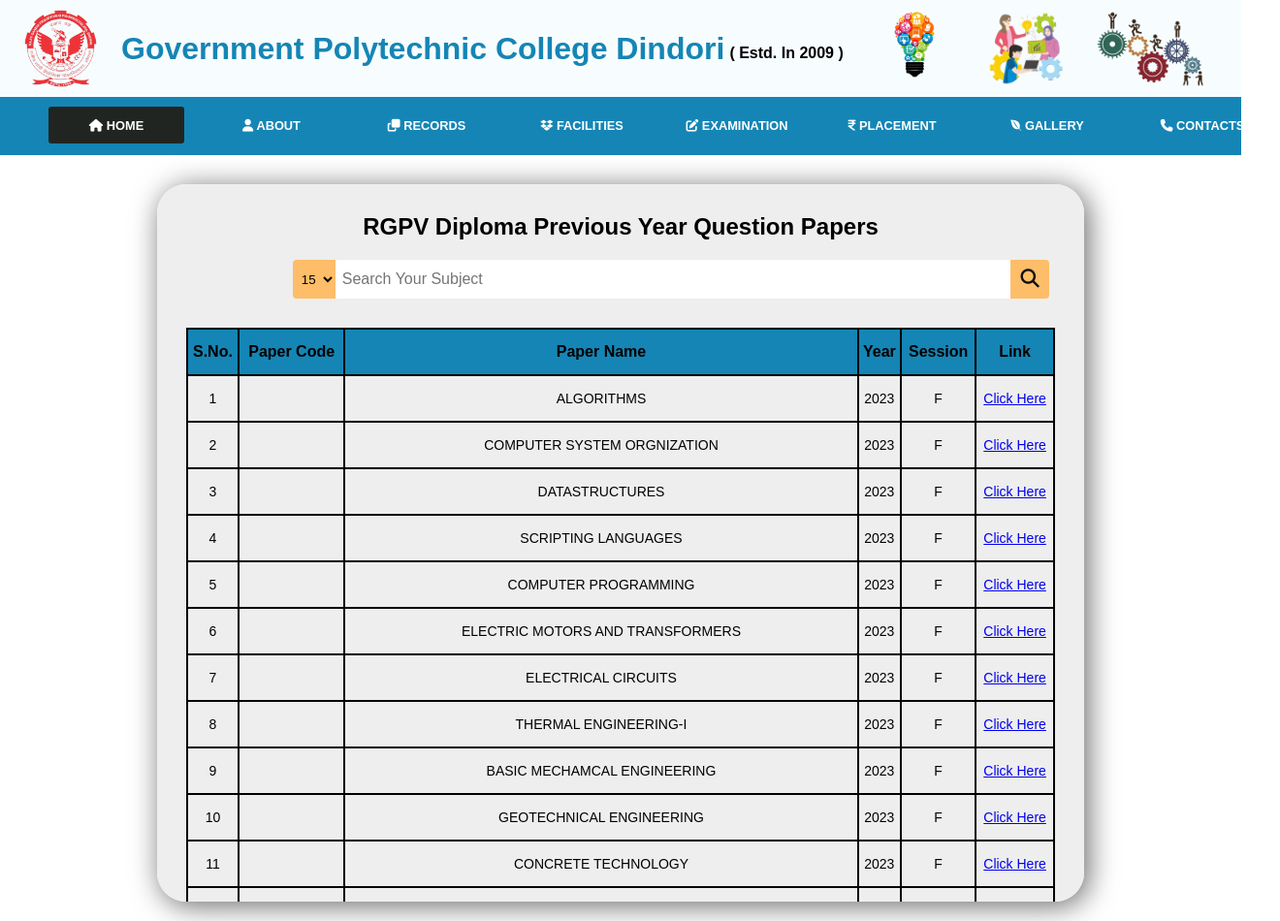
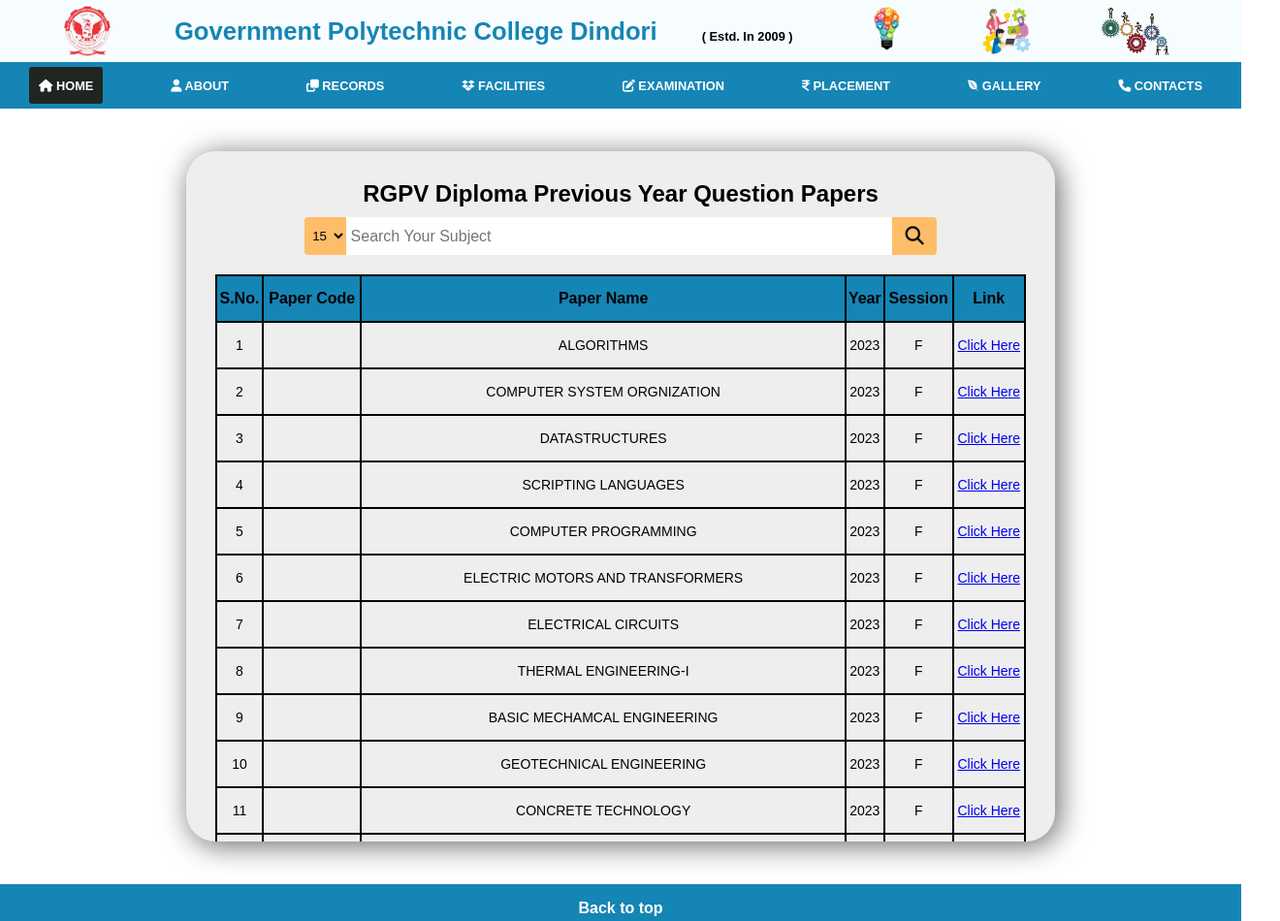
Before and after one commit to ShyamjeeSahu/CollegeWeb, a plain HTML site: page index.html in a window 1280 px wide. Shown: the top 950 px of the page at 97% size, 1320 px wide, since content can reach past the window. Drawn offline with Linux system fonts and the light colour scheme.

Commit message:
Update GpcdStyle.css

```diff
--- a/GpcdStyle.css
+++ b/GpcdStyle.css
@@ -1,175 +1,189 @@
-*{
+* {
   margin: 0;
-    font-family: "Work Sans",sans-serif;
-    border: border-box;
+  padding: 0;
+  font-family: "Work Sans", sans-serif;
+  box-sizing: border-box;
 }
-.navbar{
+body {
+  height: 100%;
+  width: 100%;
+}
+.navbar {
   background-color: rgb(247, 253, 255);
-    height: 100px;
-    width: 100vw;
+  height: 5vw;
+  width: 100%;
   display: flex;
   justify-content: space-evenly;
   align-items: center;
-    font-size: 2rem;
-    font-weight: 600;
+  font-size: 2vw;
+  font-weight: 700;
   color: #1585b5;
 }
-img{
-    height: 80px;
+img {
+  height: 80%;
 }
-.Estd{
+.Estd {
   color: black;
-    font-size: 1rem;
+  font-size: 1vw;
   margin-top: 10px;
   margin-left: -20px;
 }
-.navbottom{
-    height: 60px;
-    width: 100vw;
+.navbottom {
+  width: 100%;
   background-color: #1585b5;
-    text-align: center;
+  display: flex;
+  align-items: center;
+  justify-content: space-around;
 }
-.navbottom ul{
-    display: inline-flex;
+.navbottom ul {
+  width: 100%;
+  display: flex;
+  align-items: center;
+  justify-content: space-around;
   list-style: none;
   color: #fff;
 }
-.navbottom ul li{
-    width: 120px;
-    margin: 10px;
+.navbottom ul li {
+  margin: 5px;
   padding: 10px;
-
 }
-.navbottom ul li a{
+.navbottom ul li a {
   text-decoration: none;
-    font-size: 0.8rem;
-    font-weight: 600;
+  font-size: 1vw;
+  font-weight: 700;
   color: #fff;
 }
-.navbottom .fa{
+.navbottom .fa {
   margin-right: 10px;
 }
-.active{
+.active {
   background-color: #212521;
   border-radius: 3px;
 }
-.navbottom ul li:hover{
+.navbottom ul li:hover {
   background-color: #212521;
   border-radius: 3px;
   transition: all 0.5s;
 }
-.sub-manu{
+.sub-manu {
   display: none;
 }
-.navbottom ul li:hover .sub-manu{
+.navbottom ul li:hover .sub-manu {
   display: block;
   position: absolute;
   background: #1585b5;
   margin-top: 10px;
   margin-left: -10px;
 }
-.navbottom ul li:hover .sub-manu ul{
+.navbottom ul li:hover .sub-manu ul {
   display: block;
   margin: 10px;
 }
-.navbottom ul li:hover .sub-manu ul li{
+.navbottom ul li:hover .sub-manu ul li {
   background: transparent;
   border-radius: 0;
   text-align: left;
   border-bottom: 1px dotted #fff;
 }
-.navbottom ul li:hover .sub-manu ul li a:hover{
+.navbottom ul li:hover .sub-manu ul li a:hover {
   color: #212521;
 }
-.navbottom ul li:hover .sub-manu ul li:last-child{
+.navbottom ul li:hover .sub-manu ul li:last-child {
   border-bottom: none;
 }
-.section{
+.section {
   height: 100vh;
-    width: 100vw;
+  width: 100%;
   display: flex;
   align-items: center;
   justify-content: center;
 }
-.jumbotron{
+.jumbotron {
+  display: flex;
+  flex-direction: column;
+  align-items: center;
   padding: 30px;
-    height: 85vh;
-    width: 70vw;
+  height: 89%;
+  width: 70%;
   overflow-y: hidden;
   border-radius: 30px;
   background-color: #eee;
   box-shadow: 4px 4px 30px rgba(0, 0, 0, 0.6);
 }
-h2{
+h2 {
+  margin-bottom: 10px;
+  font-size: 1.5rem;
+  font-weight: 700;
+}
+table,
+th,
+td {
+  border: 2px solid #000;
   text-align: center;
+  font-size: 14px;
 }
-table,th,td{
-    border:2px solid #000;
-    text-align:center;
-    font-size:14px;
-}
-table{
-    width:100%;
+table {
+  width: 100%;
   margin-top: 10px;
   border-collapse: collapse;
 }
-th{
-    height:25px;
-    font-size:16px;
-    background-color:#1585b5;
+th {
+  height: 25px;
+  font-size: 16px;
+  background-color: #1585b5;
 }
-tr{
-    height:48px;
+tr {
+  height: 48px;
 }
-tr:hover{
-    background-color:#1585b5;
+tr:hover {
+  background-color: #1585b5;
 }
-.nav-search{
+.nav-search {
   background-color: transparent;
-    justify-content: space-evenly;
   display: flex;
-    padding: 20px;
-    margin-left: 90px;
-    width:780px;
-    height: 40px;
-    border-radius:4px;
+  margin-bottom: 10px;
+  width: 78%;
+  border-radius: 4px;
 }
-.search-select{
+.search-select {
   background-color: #febd68;
   width: 50px;
   text-align: center;
   border-top-left-radius: 4px;
   border-bottom-left-radius: 4px;
+  outline: none;
   border: none;
 }
-.search-input{
+.search-input {
   width: 100%;
+  height: 100%;
   font-size: 1rem;
   border: none;
+  outline: none;
 }
-.search-icon{
-    width: 45px;
+.search-icon {
+  width: 50px;
   display: flex;
   align-items: center;
-    justify-content:center;
+  justify-content: center;
+  padding: 10px;
   font-size: 1.2rem;
-    background-color:#febd68;
+  background-color: #febd68;
   border-top-right-radius: 4px;
   border-bottom-right-radius: 4px;
   color: #0f1111;
 }
-.sectionEnd{
-    width: 100vw;
-    height: 60vh;
+.sectionEnd {
+  width: 100%;
+  height: auto;
   display: flex;
   align-items: center;
-    justify-content: center;
 }
-.navEnd{
+.navEnd {
   width: 100%;
   height: 100%;
 }
-.footnav{
+.footnav {
   height: 50px;
   display: flex;
   background-color: #1585b5;
@@ -177,70 +191,75 @@ tr:hover{
   align-items: center;
   justify-content: center;
 }
-.footnav a{
+.footnav a {
   text-decoration: none;
   color: #fff;
   font-size: 1rem;
   font-weight: 600;
 }
-.footnav a:hover{
+.footnav a:hover {
   color: #212521;
   transition: all 0.5s;
 }
-.footnavsecond{
+.footnavsecond {
   background-color: #3695bb;
   color: #fff;
   display: flex;
-    height: 85%;
+  flex-wrap: wrap;
+  height: auto;
+  width: 100%;
+  padding: 10px;
   align-items: center;
   justify-content: space-around;
   text-decoration: none;
 }
-.footnavsecond ul li{
+.footnavsecond ul li {
   margin-bottom: 15px;
   margin-left: 20px;
   font-weight: 600;
 }
-.footnavsecond ul li a{
+.footnavsecond ul li a {
   color: #ddd;
   text-decoration: none;
 }
-.lihead{
+.lihead {
   margin-bottom: 10px;
-    font-size: 18px;
+  font-size: 1vw;
   font-weight: 700;
   margin-left: 5px;
   margin-top: 5px;
 }
-.collegeInfo{
+.collegeInfo {
   display: flex;
   flex-wrap: wrap;
   width: 30%;
   height: 90px;
 }
-.div{
+.div {
   display: flex;
+  align-items: center;
+  justify-content: center;
 }
-.collegeInfo img{
+.collegeInfo img {
   background-color: white;
-    height: 20px;
-    width: 20px;
+  height: 30px;
+  width: 30px;
   padding: 5px;
   border-radius: 50px;
 }
-.collegeInfo .img{
+.collegeInfo .img {
   background-color: white;
   height: 30px;
   width: 30px;
   margin-top: 10px;
   border-radius: 50px;
 }
-.info2{
+.info2 {
   margin-top: 15px;
   margin-left: 5px;
   color: #ddd;
 }
-.footnav3{
+.footnav3 {
   height: 25px;
   display: flex;
   background-color: #020e13;
```
Lines whose indentation alone changed are shown as unchanged.
